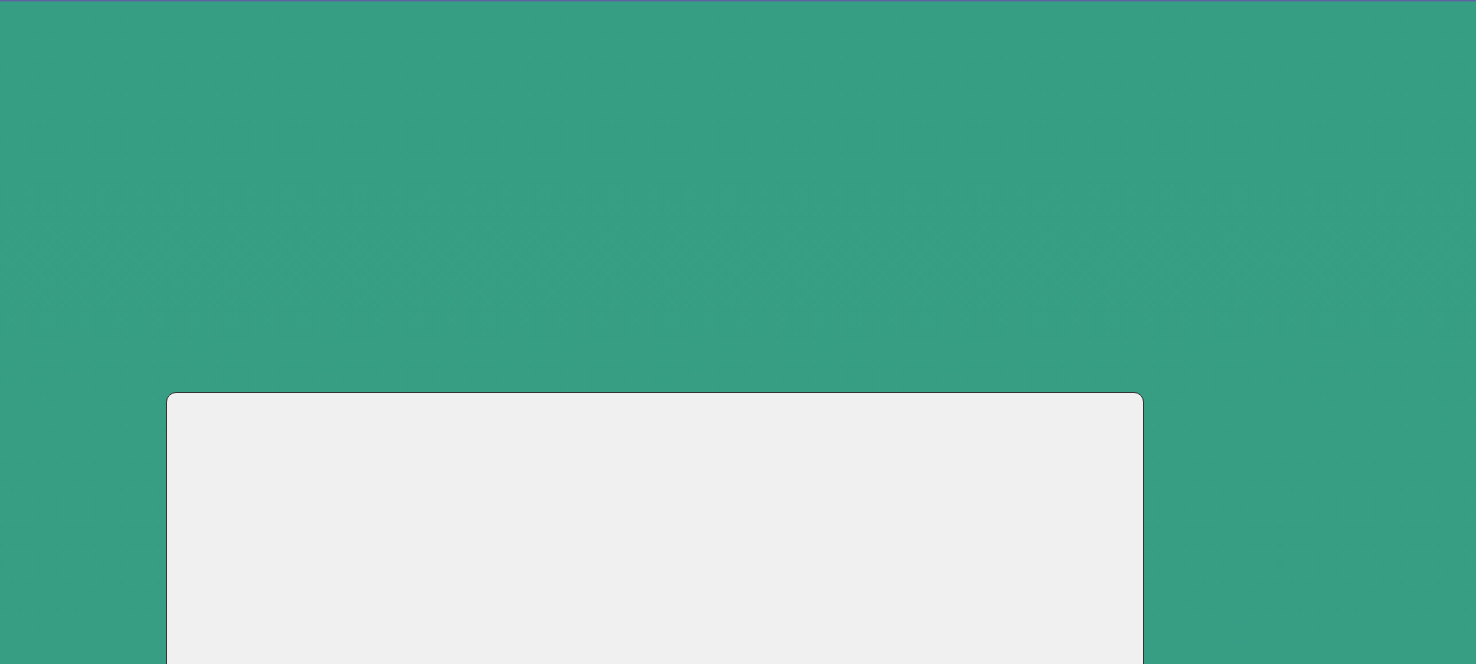
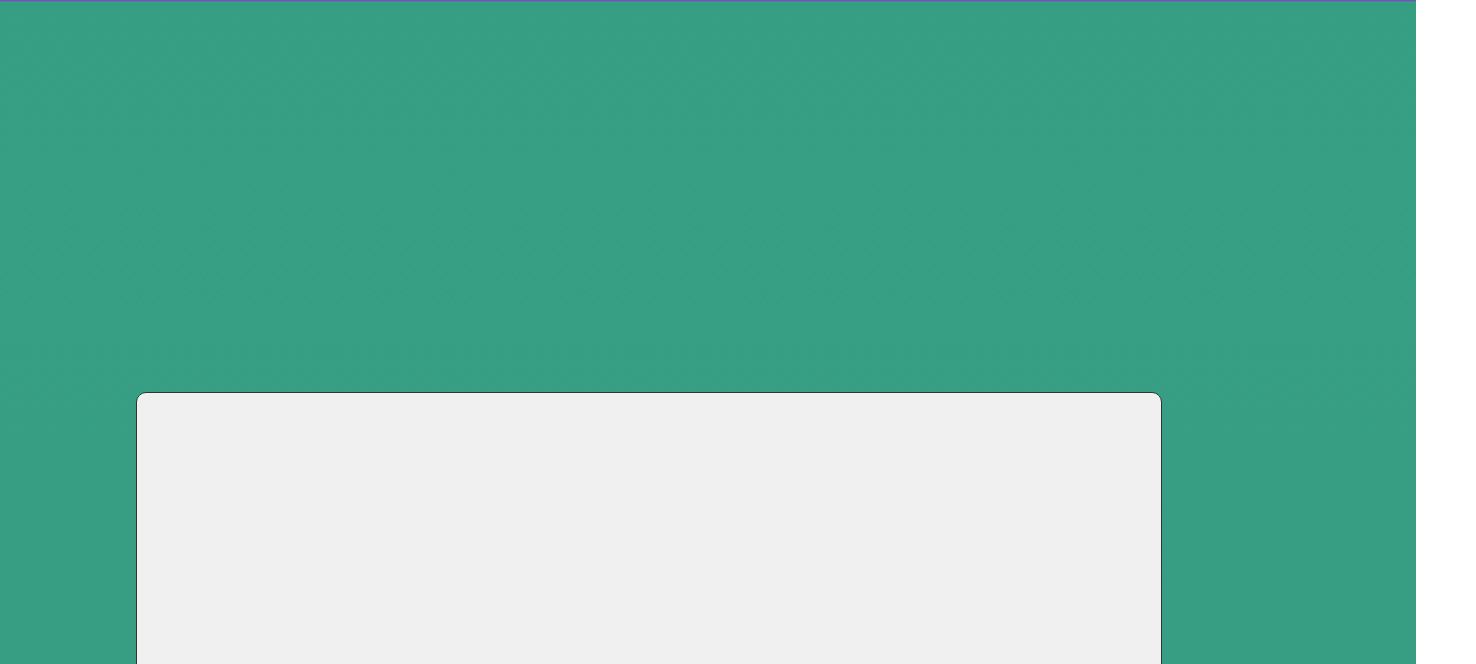
Before and after one commit to Artem-Lazariev/cards, a plain HTML site: page index.html in a window 1280 px wide. Shown: the top 664 px of the page, 1476 px wide, since content can reach past the window. Drawn offline with Linux system fonts and the light colour scheme.

Commit message:
fix padding

```diff
--- a/CSS.css
+++ b/CSS.css
@@ -14,12 +14,10 @@ body{
 .card-container {
     perspective: 1000px; /* додає 3D ефект */
     width: 100vw;
-    padding-left: 30px;
-    padding-right: 30px;
     height: calc(500px + 30vw);
     border-radius: 200px;
-    padding-top: 30vw;
-    padding-bottom: 30vw;
+
+    padding: 30vw 0;
 }
 
 .card {
```
